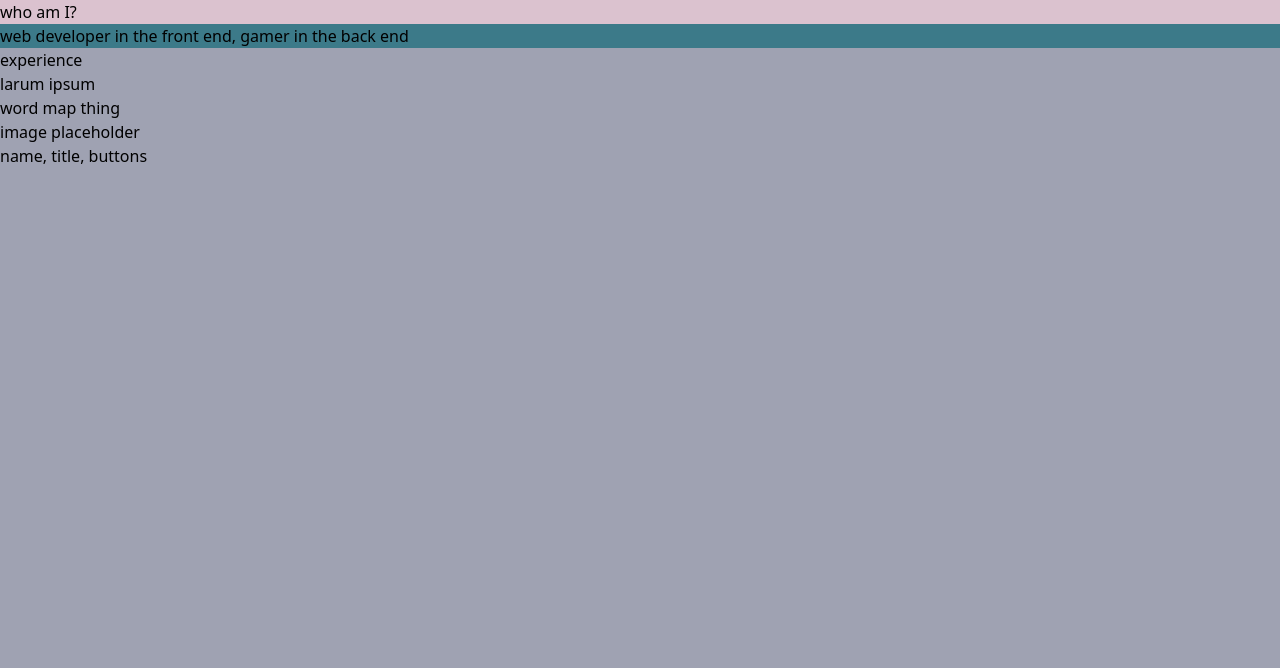
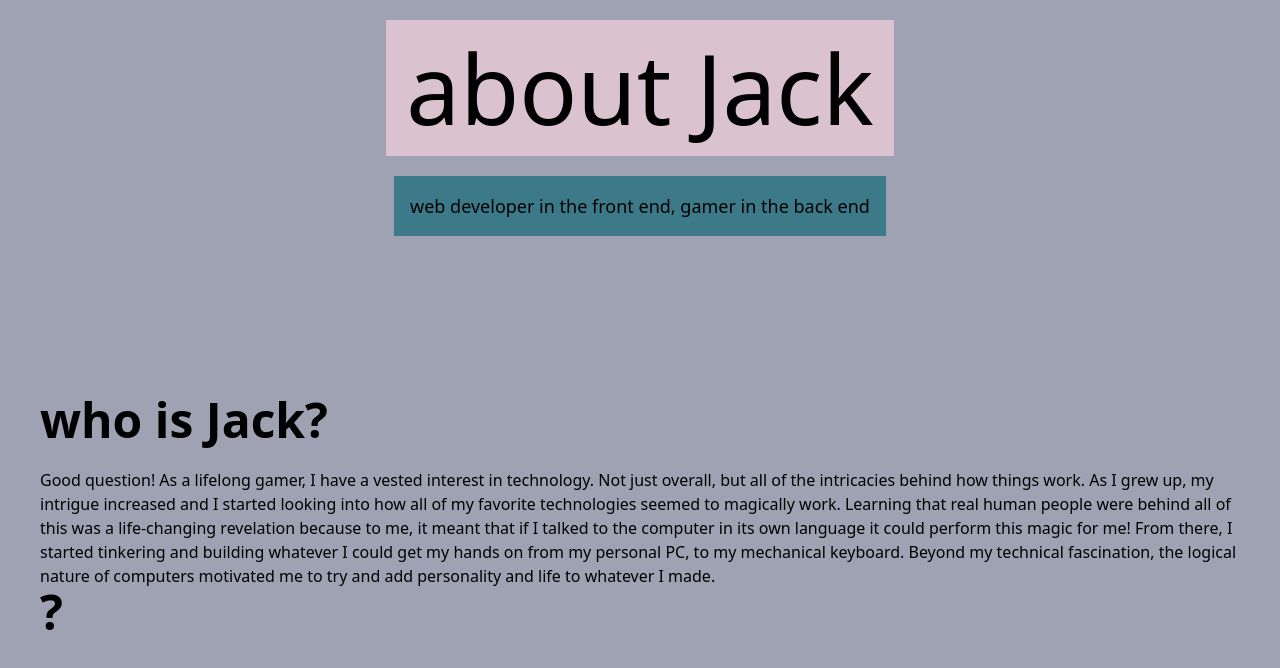
Before and after one commit to Thirteenhelens/testPersonalSite, a React (Create React App) app in the folder updatedpersonalsite/: page /AboutMe in a window 1280 px wide. Shown: the top 668 px of the page. Built offline with nearby package versions, Linux system fonts and the light colour scheme.

Commit message:
started adding content to & styling about page

```diff
--- a/updatedpersonalsite/src/AboutPage/AboutPage.jsx
+++ b/updatedpersonalsite/src/AboutPage/AboutPage.jsx
@@ -1,25 +1,48 @@
 export default function AboutPage() {
   return (
     <div id="aboutContainer" class="bg-light h-screen w-screen">
-      <div id="header" class="bg-lighter">
-        <p>who am I?</p>
+      <div class="p-5 grid justify-items-center">
+        <div />
+        <div id="header" class="p-5 bg-lighter text-center">
+          <h1 class="text-8xl">about Jack</h1>
+        </div>
+        <div />
       </div>
 
-      <div id="tagline" class="bg-main">
-        <p>web developer in the front end, gamer in the back end</p>
-      </div>
-
-      <div id="content">
-        <div id="bio">
-          <p>experience</p>
-          <p>larum ipsum</p>
-        </div>
-
-        <div id="wordMap">
-          <p>word map thing</p>
+      <div class="grid justify-items-center">
+        <div id="tagline" class="p-4 bg-main text-center">
+          <p class="text-lg">
+            web developer in the front end, gamer in the back end
+          </p>
         </div>
       </div>
 
+      <div id="content" class="pt-40 p-10">
+        <div id="bio">
+          <p class="text-5xl font-bold">who is Jack?</p>
+          <br />
+          <p>
+            Good question! As a lifelong gamer, I have a vested interest in
+            technology. Not just overall, but all of the intricacies behind how
+            things work. As I grew up, my intrigue increased and I started
+            looking into how all of my favorite technologies seemed to magically
+            work. Learning that real human people were behind all of this was a
+            life-changing revelation because to me, it meant that if I talked to
+            the computer in its own language it could perform this magic for me!
+            From there, I started tinkering and building whatever I could get my
+            hands on from my personal PC, to my mechanical keyboard. Beyond my
+            technical fascination, the logical nature of computers motivated me
+            to try and add personality and life to whatever I made.
+          </p>
+          <p class="text-5xl font-bold">?</p>
+        </div>
+
+        {/* <div id="wordMap">
+          <p>word map thing</p>
+        </div> */}
+      </div>
+
+      {/*
       <div id="me">
         <div id="img">
           <p>image placeholder</p>
@@ -27,7 +50,7 @@ export default function AboutPage() {
         <div>
           <p>name, title, buttons</p>
         </div>
-      </div>
+      </div> */}
     </div>
   );
 }
--- a/updatedpersonalsite/src/App/App.css
+++ b/updatedpersonalsite/src/App/App.css
@@ -478,6 +478,10 @@ Ensure the default browser behavior of the `hidden` attribute.
   --tw-backdrop-sepia:  ;
 }
 
+.mt-1 {
+  margin-top: 0.25rem;
+}
+
 .grid {
   display: grid;
 }
@@ -494,8 +498,44 @@ Ensure the default browser behavior of the `hidden` attribute.
   cursor: pointer;
 }
 
+.grid-cols-6 {
+  grid-template-columns: repeat(6, minmax(0, 1fr));
+}
+
+.grid-cols-3 {
+  grid-template-columns: repeat(3, minmax(0, 1fr));
+}
+
+.grid-cols-5 {
+  grid-template-columns: repeat(5, minmax(0, 1fr));
+}
+
+.grid-rows-2 {
+  grid-template-rows: repeat(2, minmax(0, 1fr));
+}
+
+.justify-items-center {
+  justify-items: center;
+}
+
 .gap-y-20 {
   row-gap: 5rem;
+}
+
+.justify-self-auto {
+  justify-self: auto;
+}
+
+.justify-self-end {
+  justify-self: end;
+}
+
+.justify-self-center {
+  justify-self: center;
+}
+
+.justify-self-stretch {
+  justify-self: stretch;
 }
 
 .bg-light {
@@ -535,13 +575,70 @@ Ensure the default browser behavior of the `hidden` attribute.
   padding: 1rem;
 }
 
+.p-3 {
+  padding: 0.75rem;
+}
+
+.p-10 {
+  padding: 2.5rem;
+}
+
+.pl-10 {
+  padding-left: 2.5rem;
+}
+
+.pl-5 {
+  padding-left: 1.25rem;
+}
+
+.pt-10 {
+  padding-top: 2.5rem;
+}
+
+.pt-20 {
+  padding-top: 5rem;
+}
+
+.pt-40 {
+  padding-top: 10rem;
+}
+
 .text-center {
   text-align: center;
+}
+
+.text-8xl {
+  font-size: 6rem;
+  line-height: 1;
 }
 
 .text-7xl {
   font-size: 4.5rem;
   line-height: 1;
+}
+
+.text-base {
+  font-size: 1rem;
+  line-height: 1.5rem;
+}
+
+.text-lg {
+  font-size: 1.125rem;
+  line-height: 1.75rem;
+}
+
+.text-6xl {
+  font-size: 3.75rem;
+  line-height: 1;
+}
+
+.text-5xl {
+  font-size: 3rem;
+  line-height: 1;
+}
+
+.font-bold {
+  font-weight: 700;
 }
 
 .text-white {
```
